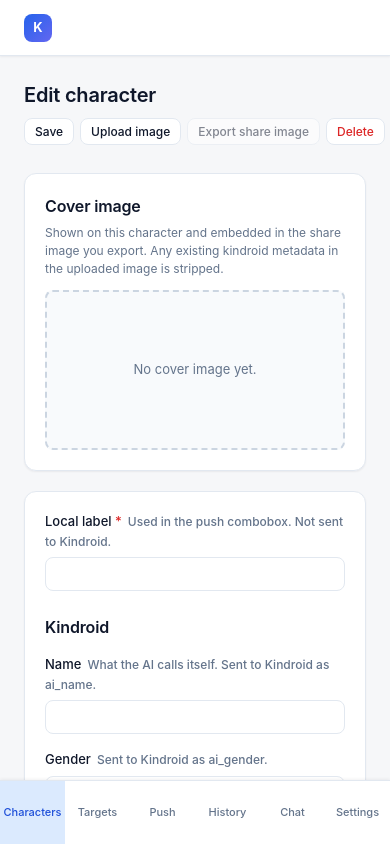
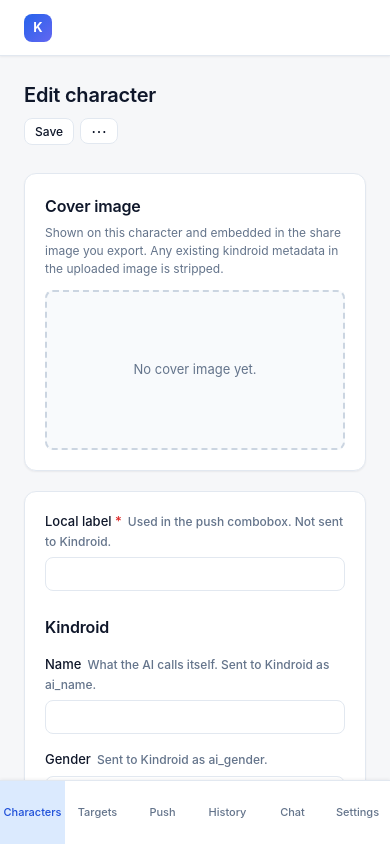
Before and after one commit to kuss-ms/Kindroid-Manager, a React (Vite) app: page /characters/1 in a window 390 px wide. Built offline with nearby package versions, Linux system fonts and the light colour scheme.

Commit message:
Fix mobile RowActions CSS specificity (OnePlus 8 Pro)

```diff
--- a/src/styles/global.css
+++ b/src/styles/global.css
@@ -339,11 +339,16 @@ select {
   }
   /* List rows: keep only the primary action visible, hide the rest
      behind a "⋯" overflow menu on mobile. The overflow-menu button itself
-     is hidden on desktop and the secondary buttons are hidden on mobile. */
-  .list-item-secondary {
+     is hidden on desktop and the secondary buttons are hidden on mobile.
+     Both selectors are anchored to .list-item-actions to out-specify the
+     base .btn rule below (display: inline-flex on the secondary buttons)
+     and the desktop .list-item-overflow rule further down. Without the
+     extra anchor the later rules win by source order and the mobile UI
+     never shows on touch devices. */
+  .list-item-actions .list-item-secondary {
     display: none;
   }
-  .list-item-overflow {
+  .list-item-actions .list-item-overflow {
     display: inline-block;
   }
   .table {
```
